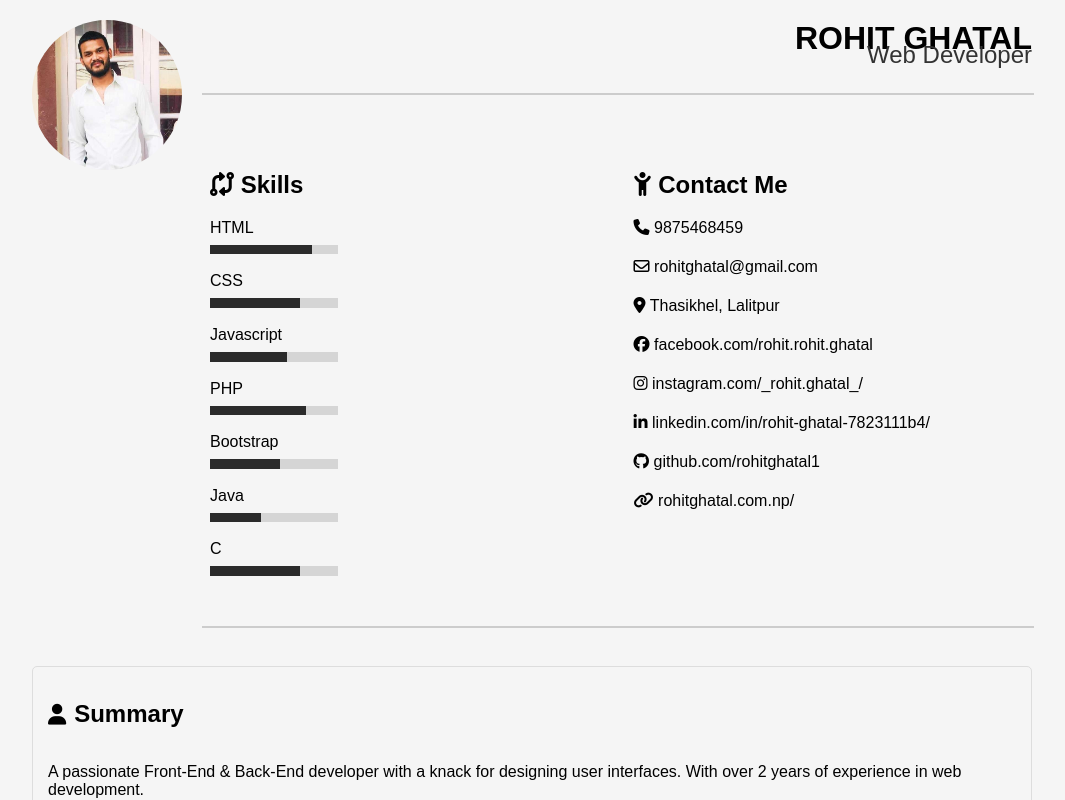
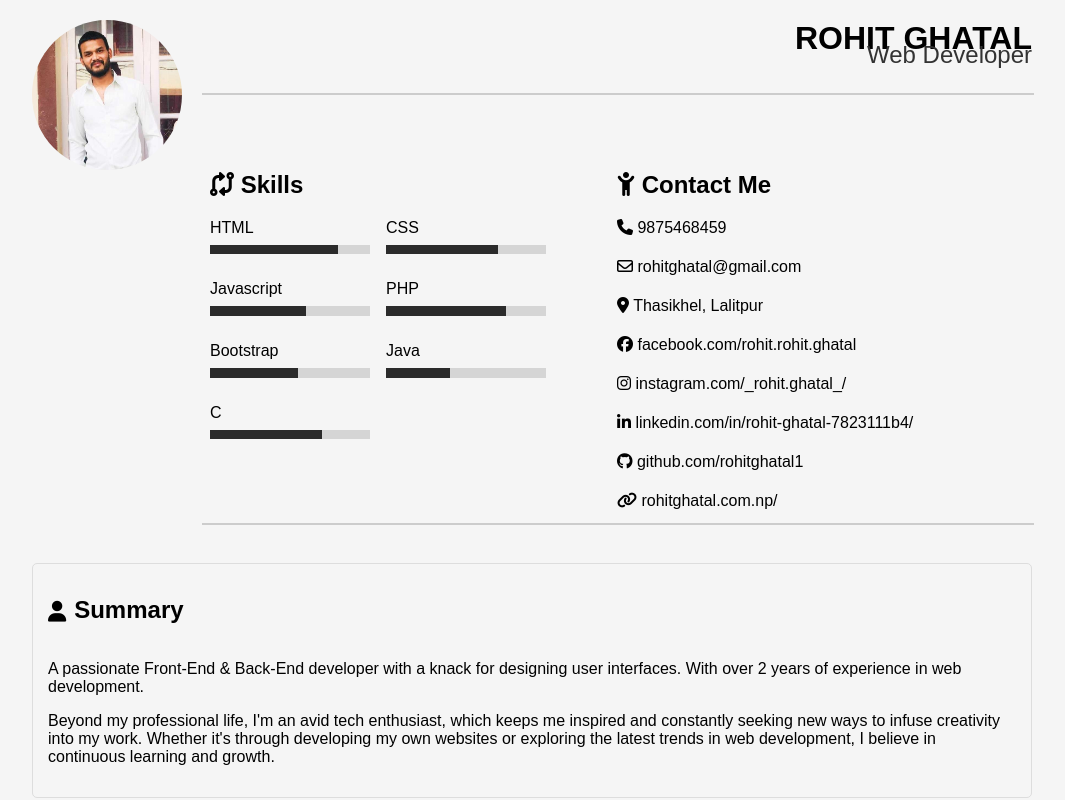
Before and after one commit to rohitghatal1/CVMaker-ReactJS, a React (Create React App) app: page / in a window 1280 px wide. Shown: the top 800 px of the page, without its empty margins (108-1173 px from the left). Built offline with nearby package versions, Linux system fonts and the light colour scheme.

Commit message:
maintained styles for skills

```diff
--- a/src/allTemplates/CreativeTemplate/creativeTemplate.css
+++ b/src/allTemplates/CreativeTemplate/creativeTemplate.css
@@ -44,7 +44,7 @@
 }
 
 .skills {
-    width: 25rem;
+    width: 22rem;
     padding: 0.5rem;
     text-align: left;
 }
@@ -57,11 +57,11 @@
 .skillItemContainer {
     display: flex;
     flex-wrap: wrap;
-    gap: 0.5rem;
+    gap: 1rem;
 }
 
 .skillItem {
-    width: 8rem;
+    width: 10rem;
 }
 
 .skillItem p {
@@ -82,7 +82,7 @@
 .contactContainer {
     margin-top: 2rem;
     padding-top: 1rem;
-    width: 48%;
+    width: 50%;
 }
 .contactContainer h2{
     color: #000;
--- a/src/allTemplates/basicTemplate/basicTemplate.css
+++ b/src/allTemplates/basicTemplate/basicTemplate.css
@@ -48,14 +48,6 @@
     position: relative;
 }
 
-/* .section h3:before {
-    font-family: FontAwesome;
-    position: absolute;
-    left: 0;
-    top: 0;
-    font-size: 24px;
-    color: #000000;
-} */
 
 .section ul {
     list-style: none;
@@ -114,7 +106,7 @@
     margin-bottom: 10px;
 }
 
-.skillItemContainer {
+.right-section .skillItemContainer {
     display: flex;
     flex-direction: column;
 }
```
